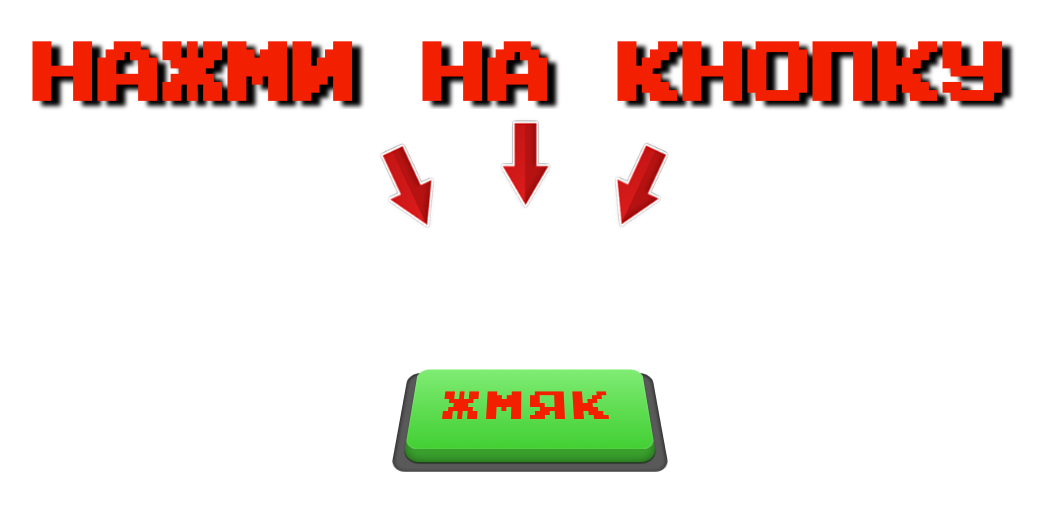
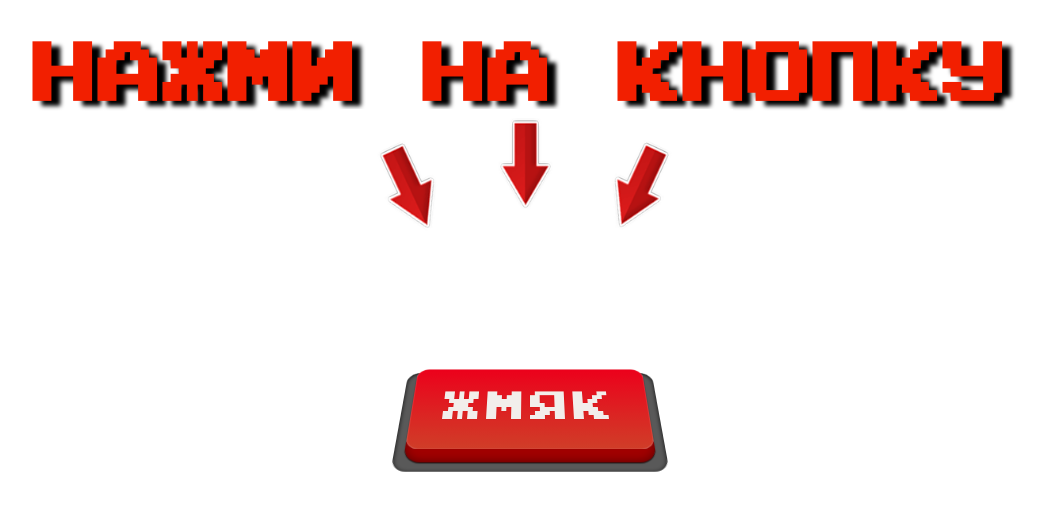
Before and after one commit to Ruslan-95/jesus, a plain HTML site: page index.html in a window 1280 px wide. Shown: the whole page, without its empty margins (120-1166 px from the left). Drawn offline with Linux system fonts and the light colour scheme.

Commit message:
button color

```diff
--- a/style.css
+++ b/style.css
@@ -74,7 +74,7 @@
     height: 100%;
     margin-top: -15px;
     padding-bottom: 15px;
-    background: #39a02d;
+    background: #a00000;
     border-radius: 16px;
     -webkit-border-radius: 16px;
     -moz-border-radius: 16px;
@@ -88,7 +88,7 @@
 .button:hover .outer .height {
     margin-top: -10px;
     padding-bottom: 10px;
-    background: #3aaf2d;
+    background: #af0000;
     box-shadow: rgba(0, 0, 0, 0.25) 0px 1px 1px, inset rgba(0, 0, 0, 0.35) 0px -2px 6px;
     -webkit-box-shadow: rgba(0, 0, 0, 0.25) 0px 1px 1px, inset rgba(0, 0, 0, 0.35) 0px -2px 6px;
     -moz-box-shadow: rgba(0, 0, 0, 0.25) 0px 1px 1px, inset rgba(0, 0, 0, 0.35) 0px -2px 6px;
@@ -100,19 +100,19 @@
 }
 
 .button .outer .height .inner {
-    color: #f21f00;
+    color: #f2eeeb;
     line-height: 2.5em;
     font-size: 40px;
     letter-spacing: .1em;
     position: relative;
     height: 100%;
     text-align: center;
-    text-shadow: #8aff7b 0px 0px 1px;
-    background: #44d135;
-    background: -moz-linear-gradient(top, #80ec75 0%, #43d034 100%); /* FF3.6+ */
-    background: -webkit-gradient(linear, left top, left bottom, color-stop(0%, #80ec75), color-stop(100%, #43d034)); /* Chrome,Safari4+ */
-    background: -webkit-linear-gradient(top, #80ec75 0%, #43d034 100%); /* Chrome10+,Safari5.1+ */
-    background: linear-gradient(top, #80ec75 0%, #43d034 100%); /* W3C */
+    text-shadow: #cd0004 0px 0px 1px;
+    background: #cc000f;
+    background: -moz-linear-gradient(top, #ec0026 0%, #ff0005 100%); /* FF3.6+ */
+    background: -webkit-gradient(linear, left top, left bottom, color-stop(0%, #ec0015), color-stop(100%, #ff0005)); /* Chrome,Safari4+ */
+    background: -webkit-linear-gradient(top, #ec001b 0%, #d03d28 100%); /* Chrome10+,Safari5.1+ */
+    background: linear-gradient(top, #ff0012 0%, #610005 100%); /* W3C */
     border-radius: 12px;
     -webkit-border-radius: 12px;
     -moz-border-radius: 12px;
@@ -124,29 +124,29 @@
 }
 
 .button:hover .outer .height .inner {
-    color: #850800;
-    text-shadow: #99f48d 0px 0px 1px;
-    background: #43d034; /* Old browsers */
-    background: -moz-linear-gradient(top, #43d034 0%, #67e45c 100%); /* FF3.6+ */
-    background: -webkit-gradient(linear, left top, left bottom, color-stop(0%, #43d034), color-stop(100%, #67e45c)); /* Chrome,Safari4+ */
-    background: -webkit-linear-gradient(top, #43d034 0%, #67e45c 100%); /* Chrome10+,Safari5.1+ */
-    background: linear-gradient(top, #43d034 0%, #67e45c 100%); /* W3C */
+    color: #cac6c3;
+    text-shadow: #ff0005 0px 0px 1px;
+    background: #ff0005; /* Old browsers */
+    background: -moz-linear-gradient(top, #6e000d 0%, #ff0005 100%); /* FF3.6+ */
+    background: -webkit-gradient(linear, left top, left bottom, color-stop(0%, #d0000d), color-stop(100%, #ff0005)); /* Chrome,Safari4+ */
+    background: -webkit-linear-gradient(top, #d0000e 0%, #ff0005 100%); /* Chrome10+,Safari5.1+ */
+    background: linear-gradient(top, #b20016 0%, #850005 100%); /* W3C */
 }
 
 .button:active .outer .height .inner {
     color: #2d0700;
-    text-shadow: #319926 0px 1px 0px;
+    text-shadow: #99000c 0px 1px 0px;
     border-radius: 16px;
     -webkit-border-radius: 16px;
     -moz-border-radius: 16px;
     box-shadow: inset rgba(0, 0, 0, 0.9) 0px 0px 8px;
     -webkit-box-shadow: inset rgba(0, 0, 0, 0.9) 0px 0px 8px;
     -moz-box-shadow: inset rgba(0, 0, 0, 0.9) 0px 0px 8px;
-    background: #1d7d12; /* Old browsers */
-    background: -moz-linear-gradient(top, #1d7d12 0%, #4fd342 100%); /* FF3.6+ */
-    background: -webkit-gradient(linear, left top, left bottom, color-stop(0%, #1d7d12), color-stop(100%, #4fd342)); /* Chrome,Safari4+ */
-    background: -webkit-linear-gradient(top, #1d7d12 0%, #4fd342 100%); /* Chrome10+,Safari5.1+ */
-    background: linear-gradient(top, #1d7d12 0%, #4fd342 100%); /* W3C */
+    background: #7d000a; /* Old browsers */
+    background: -moz-linear-gradient(top, #7d0307 0%, #d3000f 100%); /* FF3.6+ */
+    background: -webkit-gradient(linear, left top, left bottom, color-stop(0%, #7d000a), color-stop(100%, #d30008)); /* Chrome,Safari4+ */
+    background: -webkit-linear-gradient(top, #7d0012 0%, #d30800 100%); /* Chrome10+,Safari5.1+ */
+    background: linear-gradient(top, #7d0010 0%, #ff0005 100%); /* W3C */
 }
 
 .gif {
```
